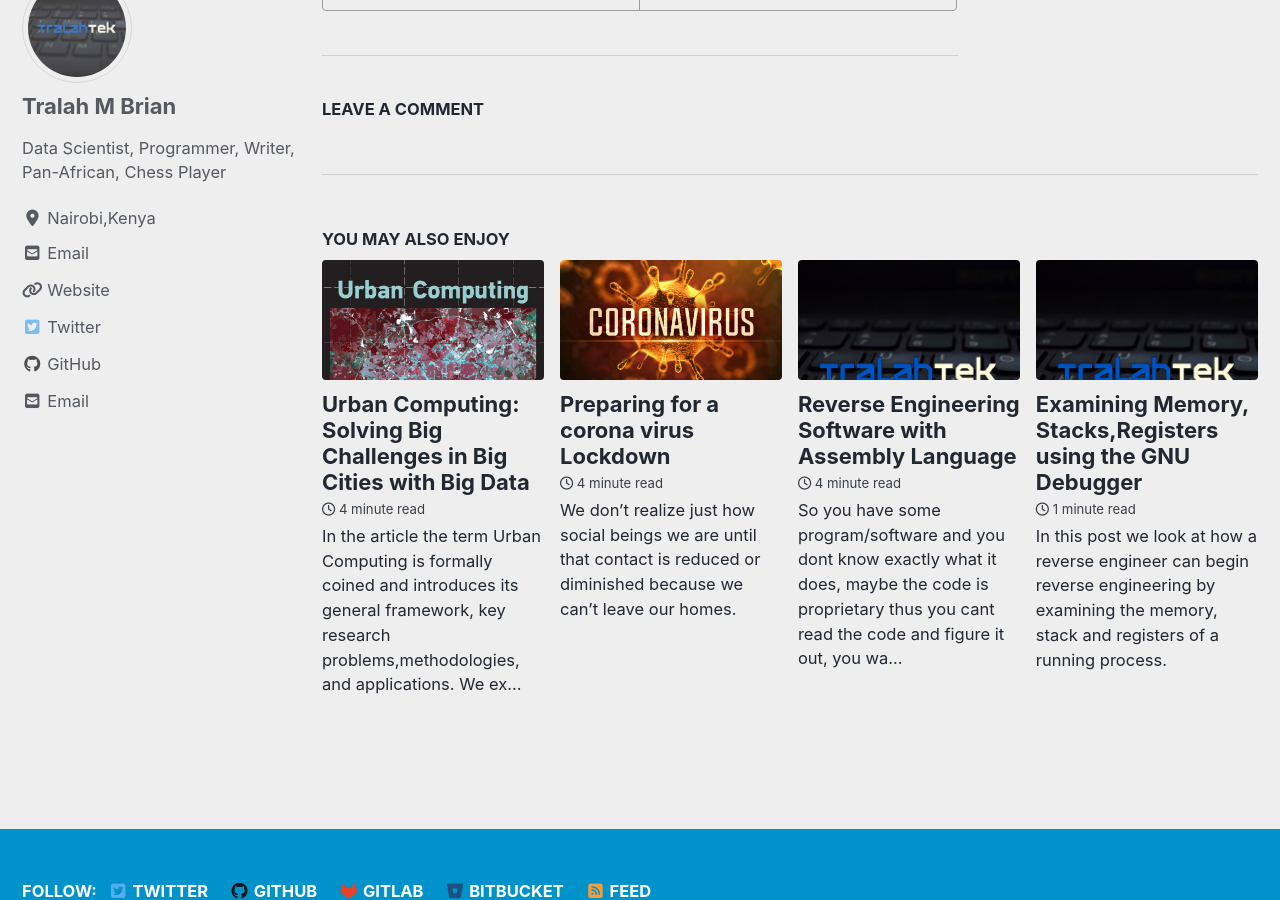
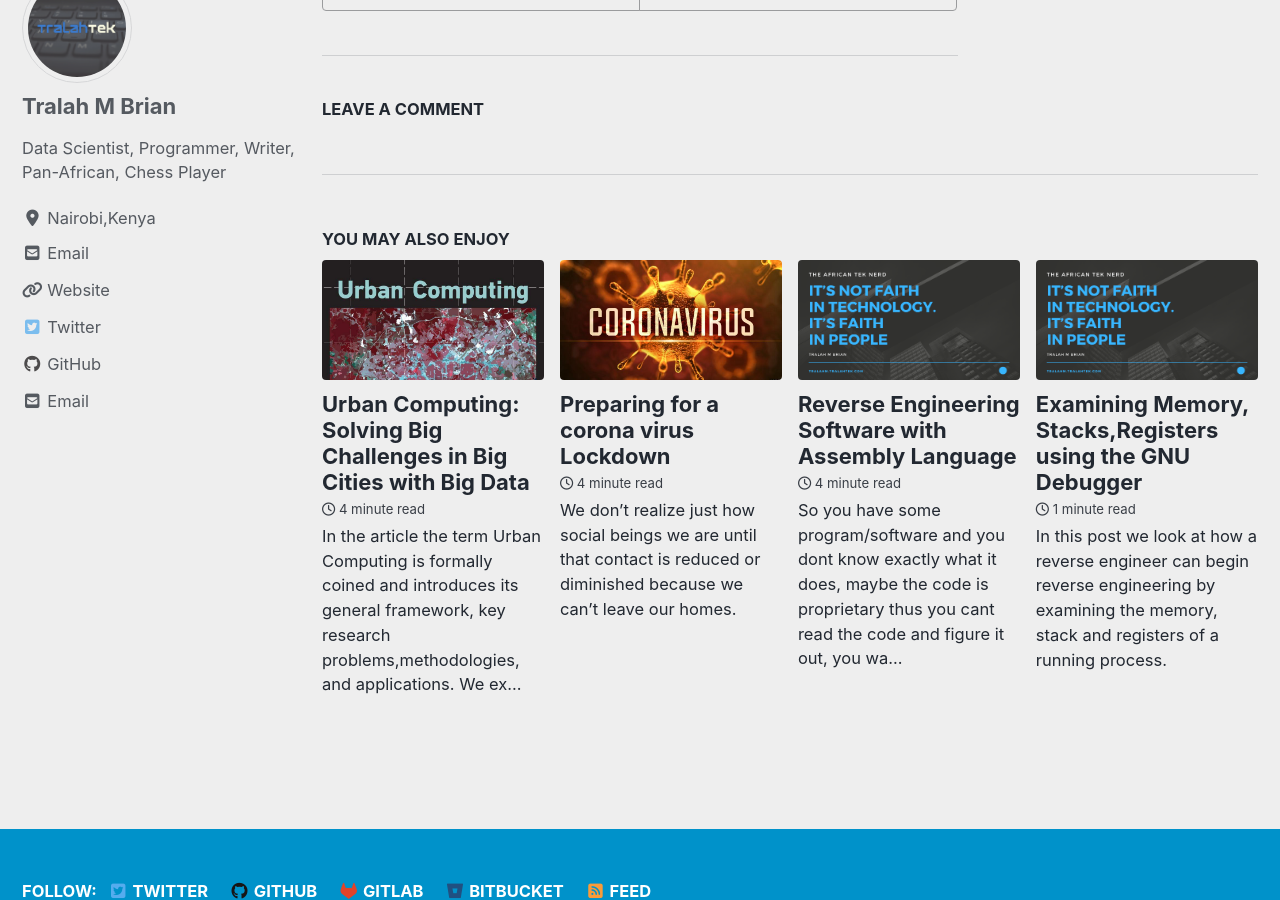
Before and after one commit to TralahM/TralahM.github.io, a Jekyll site: the page built from _posts/2020-01-30-Getting-Started-with-GIT.markdown, in a window 1280 px wide and 900 px high, scrolled down 3500 px. Built offline with Jekyll 4.4.1, drawn with Linux system fonts in a browser that asks for light colours; cached includes are drawn as plain includes; nearby versions of some CDN libraries; comment, search, counter and statistics services are not loaded.

Commit message:
config teaser more images

```diff
--- a/_config.yml
+++ b/_config.yml
@@ -24,7 +24,7 @@ description              : "My Data Science and Programming Portfolio"
 url                      : "https://tralahm.tralahtek.com"
 baseurl                  : ""
 repository               : "TralahM/TralahM.github.io"
-teaser                   : "/images/TralahM.png"
+teaser                   : "/images/tekblogquote.png"
 logo                     : "/images/logo2.png"
 masthead_title           : "TralahM"
 breadcrumbs              : false # true, false (default)
```
Also changed, not shown: images/TheSocialExperiment.png (added), images/pympesa.png (added), images/reverse_engineering.png.png (added), images/tekblogquote.png (added), images/tralahbrianname.png (added), 1 other file.
